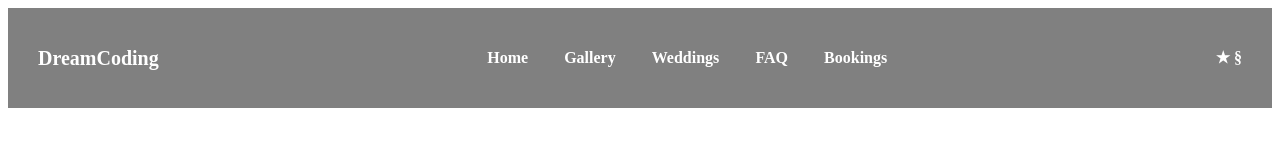
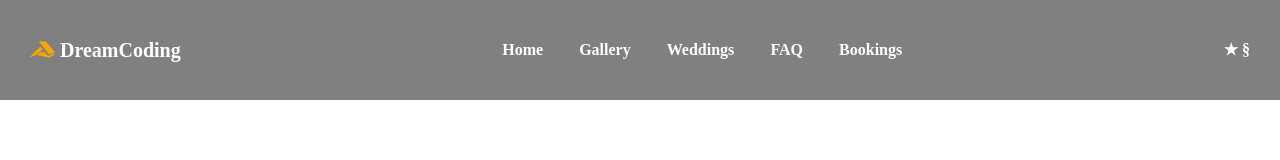
Before and after one commit to bubbletea03/html-css-practice, a plain HTML site: page responsive-header-myself/index.html in a window 1280 px wide. Drawn offline with Linux system fonts and the light colour scheme.

Commit message:
유튜브 클론코딩 셋업

```diff
--- a/responsive-header-myself/index.css
+++ b/responsive-header-myself/index.css
@@ -1,3 +1,7 @@
+body {
+    margin: 0;
+}
+
 nav {
     display: flex;
     justify-content: space-between;
--- a/responsive-header-myself/index.html
+++ b/responsive-header-myself/index.html
@@ -6,10 +6,14 @@
     <meta name="viewport" content="width=device-width, initial-scale=1.0">
     <title>Document</title>
     <link rel="stylesheet" href="index.css">
+    <script src="https://kit.fontawesome.com/1bbc911a82.js" crossorigin="anonymous"></script>
 </head>
 <body>
     <nav>
-        <div class="title">DreamCoding</div>
+        <div class="title">
+            <i class="fab fa-accusoft" style="color:orange;"></i>
+            DreamCoding
+        </div>
         <div class="item-container">
             <div class="item">Home</div>
             <div class="item">Gallery</div>
```
Also changed, not shown: youtube-myself/index.html (added), youtube-myself/main.js (added), youtube-myself/style.css (added).
